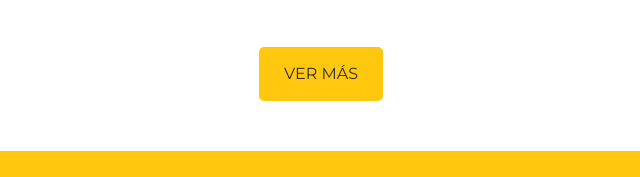
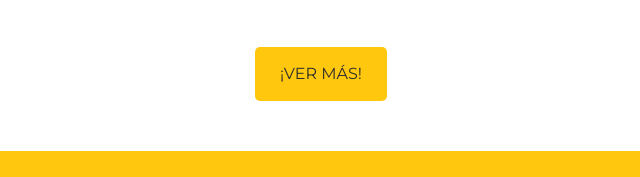
Before and after one commit to PriResl/Ad-Astra-Tienda-Online, a plain HTML site: page index-ad-astra.html in a window 1280 px wide. Shown: the part 2223-2400 px from the top of the page, 319-959 px from the left. Drawn offline with nearby package versions, Linux system fonts and the light colour scheme.

Commit message:
Agregué signos de admiración a botón VER MÁS

```diff
--- a/index-ad-astra.html
+++ b/index-ad-astra.html
@@ -242,7 +242,7 @@
 
 	<div class="boton-inicio-ver-mas">
 		<button>
-			<a href="links-menu/productos.html">VER MÁS</a>
+			<a href="links-menu/productos.html">¡VER MÁS!</a>
 		</button>
 	</div>
 
```
